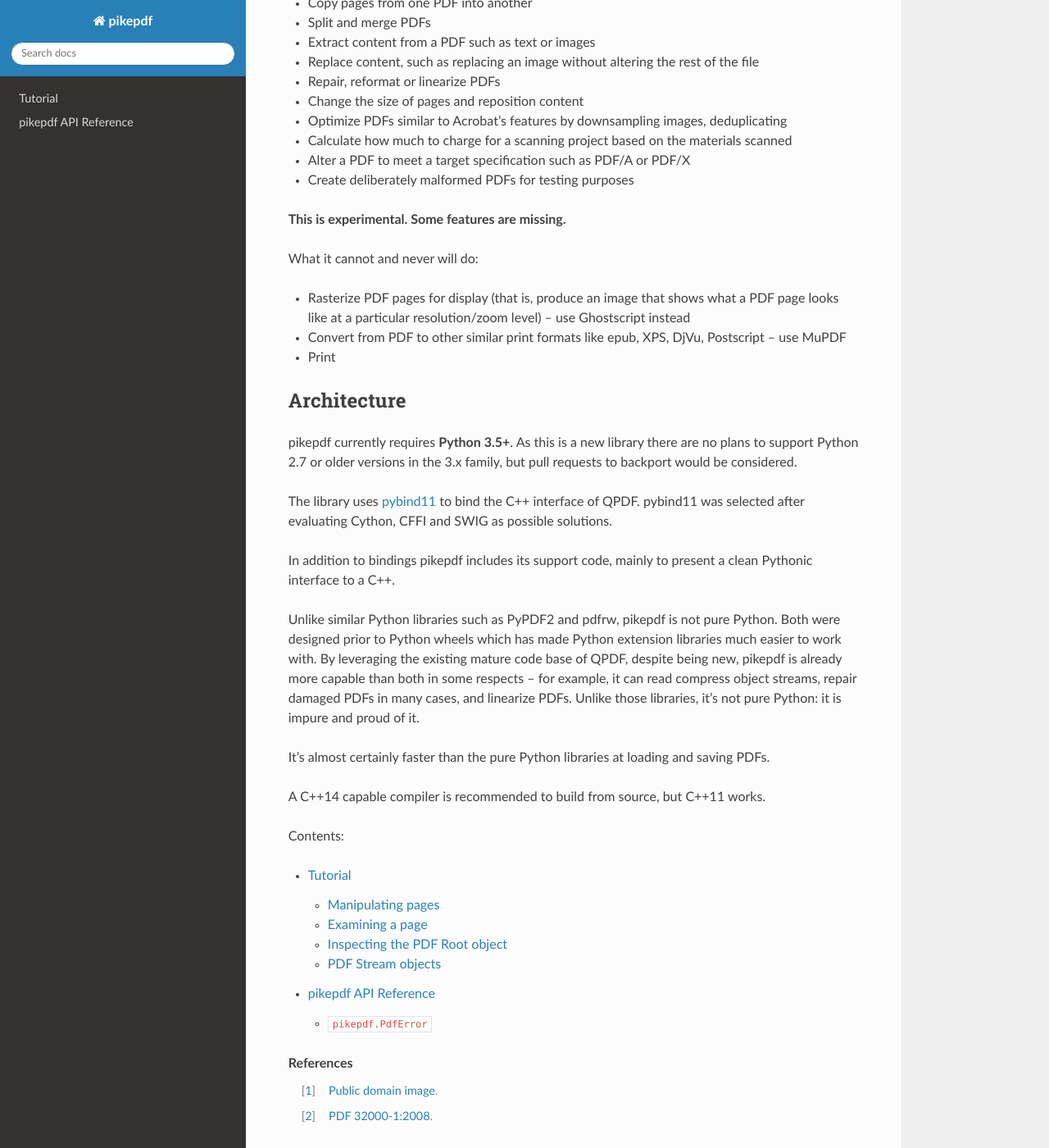
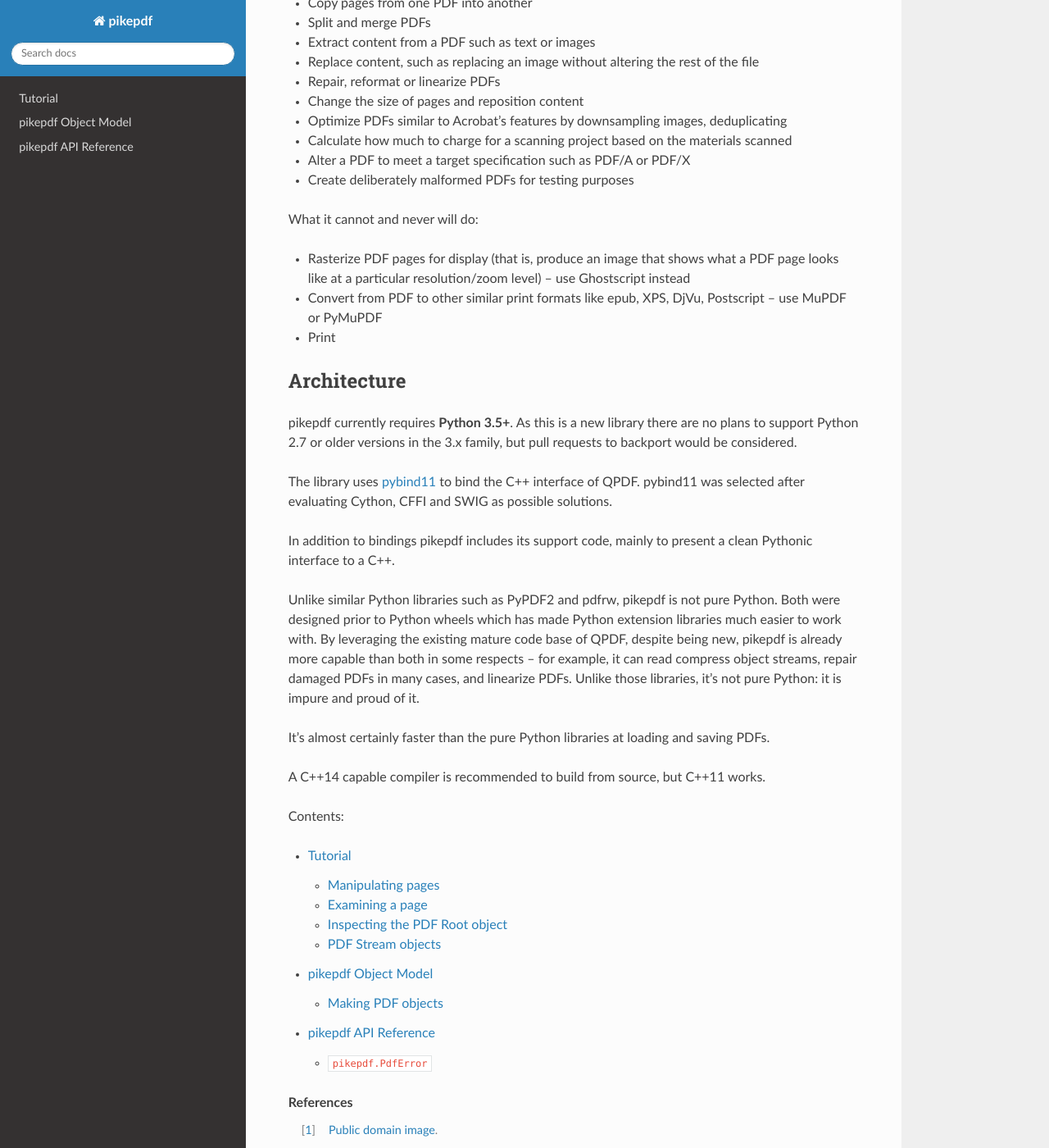
Before and after one commit to pikepdf/pikepdf, a Sphinx documentation site: the page built from docs/index.rst, in a window 1280 px wide and 1400 px high, scrolled down 807 px. Shown: the whole window at 82% size. Built offline with Sphinx 7.4.7 and the Read the Docs theme 2.0.0, drawn with Linux system fonts in a browser that asks for light colours; the version number could not be read and is left out.

Commit message:
Improve docs wrt PDF objects

```diff
--- a/docs/index.rst
+++ b/docs/index.rst
@@ -52,15 +52,13 @@
 * Alter a PDF to meet a target specification such as PDF/A or PDF/X
 * Create deliberately malformed PDFs for testing purposes
 
-**This is experimental. Some features are missing.**
-
 What it cannot and never will do:
 
 * Rasterize PDF pages for display (that is, produce an image that shows what
   a PDF page looks like at a particular resolution/zoom level) – use
   Ghostscript instead
 * Convert from PDF to other similar print formats like epub, XPS, DjVu,
-  Postscript – use MuPDF
+  Postscript – use MuPDF or PyMuPDF
 * Print
 
 Architecture
@@ -97,6 +95,7 @@
    :maxdepth: 2
 
    tutorial
+   objects
    pikepdf
 
 .. rubric:: References
--- a/docs/pikepdf.rst
+++ b/docs/pikepdf.rst
@@ -10,4 +10,10 @@
 .. autoclass:: pikepdf.Object
     :members:
 
+.. autoclass:: pikepdf.Integer
+    :members:
+
+.. autoclass:: pikepdf.Real
+    :members:
+
 .. py:exception:: pikepdf.PdfError
```
Also changed, not shown: docs/objects.rst (+10 -10 lines).
